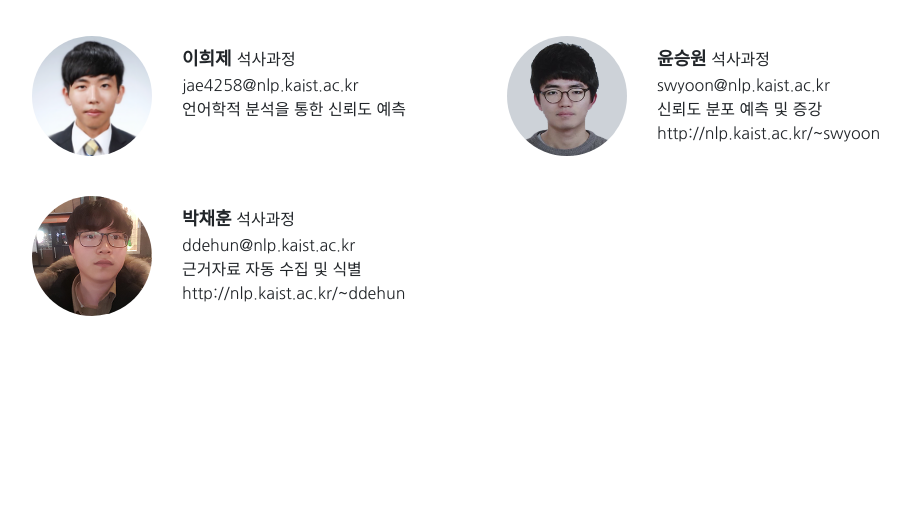
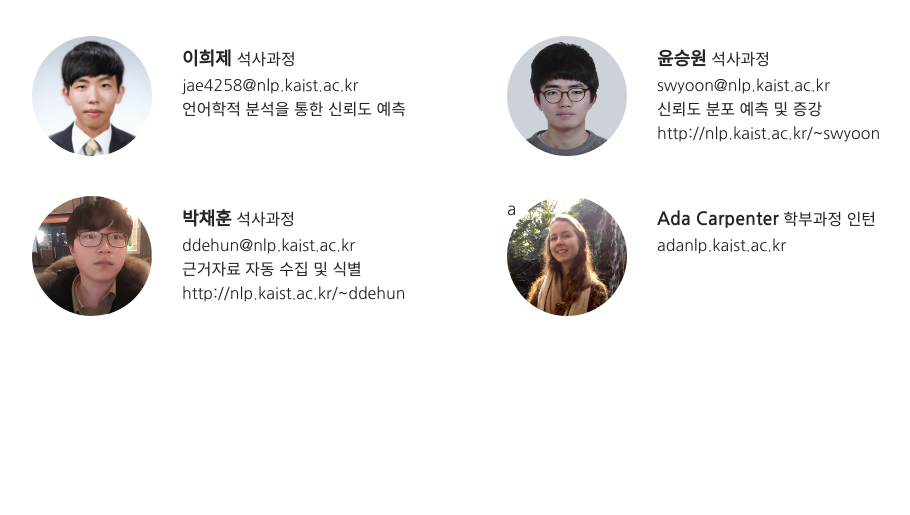
Before and after one commit to nlpcl-lab/starlab-website, a Flask app: page / in a window 1280 px wide. Shown: the part 5433-5948 px from the top of the page, without its empty margins (148-1058 px from the left). Run offline with Flask 2, Linux system fonts and the light colour scheme; some libraries are stand-ins or nearby versions.

Commit message:
Add a member

```diff
--- a/templates/index.html
+++ b/templates/index.html
@@ -294,6 +294,17 @@
                         </div>
                     </div>
                 </div>
+                <div class="col-md-6">
+                    <div class="member">
+                        <div class="thumbnail">
+                            <img src="../static/img/members/ada.jpg">
+                        </div>a
+                        <div class="detail">
+                            <span class="name">Ada Carpenter</span> 학부과정 인턴<br/>
+                            adanlp.kaist.ac.kr<br/>
+                        </div>
+                    </div>
+                </div>
             </div>
             <div class="row" style="padding-bottom: 20px; margin-top: 150px;">
                 <div class="col-md-6">
```
Also changed, not shown: static/img/members/ada.jpg (added).
